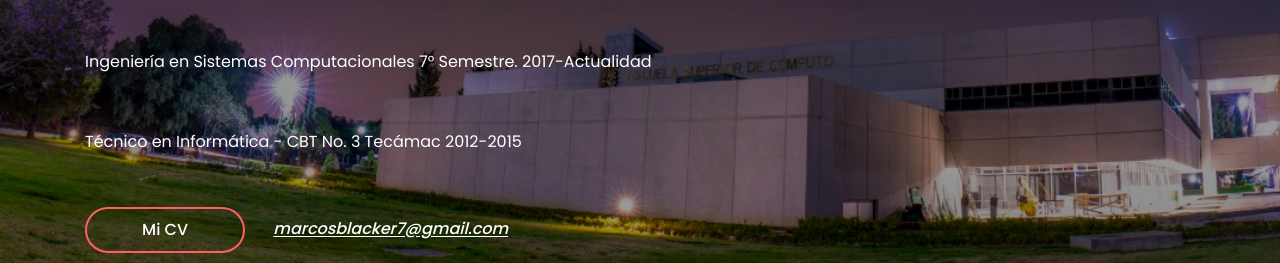
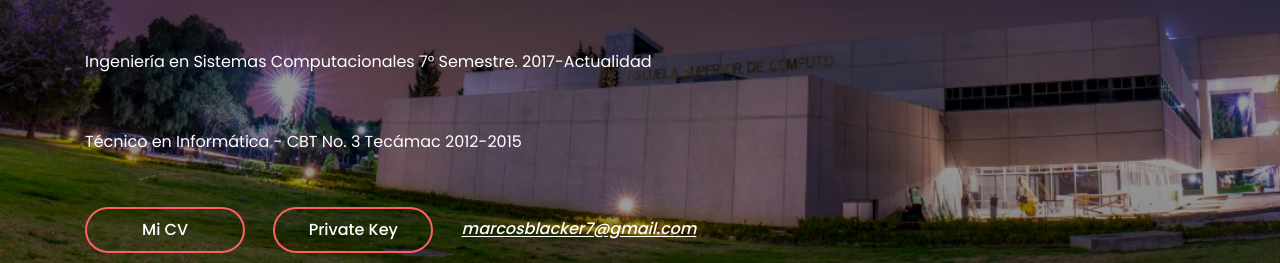
Before and after one commit to MARCOSBLACKER7/personal_website, a website: page index.html in a window 1280 px wide. Shown: the part 490-753 px from the top of the page. Drawn offline with Linux system fonts and the light colour scheme.

Commit message:
Update index.html
Add PK

```diff
--- a/index.html
+++ b/index.html
@@ -87,6 +87,7 @@
                                 </p>
                                 <div class="hero-btn-group" data-animation="bounceInDown" data-delay="100ms">
                                     <a  href="pdf/Resume.pdf" class="readon btn alime-btn mb-3 mb-sm-0 mr-4">Mi CV</a>
+                                    <a  href="pdf/marcos_privatekey.key" class="readon btn alime-btn mb-3 mb-sm-0 mr-4">Private Key</a>
                                     <a class="hero-mail-contact" href="mailto:marcosblacker7@gmail.com">marcosblacker7@gmail.com</a>
                                 </div>
                             </div>
```
